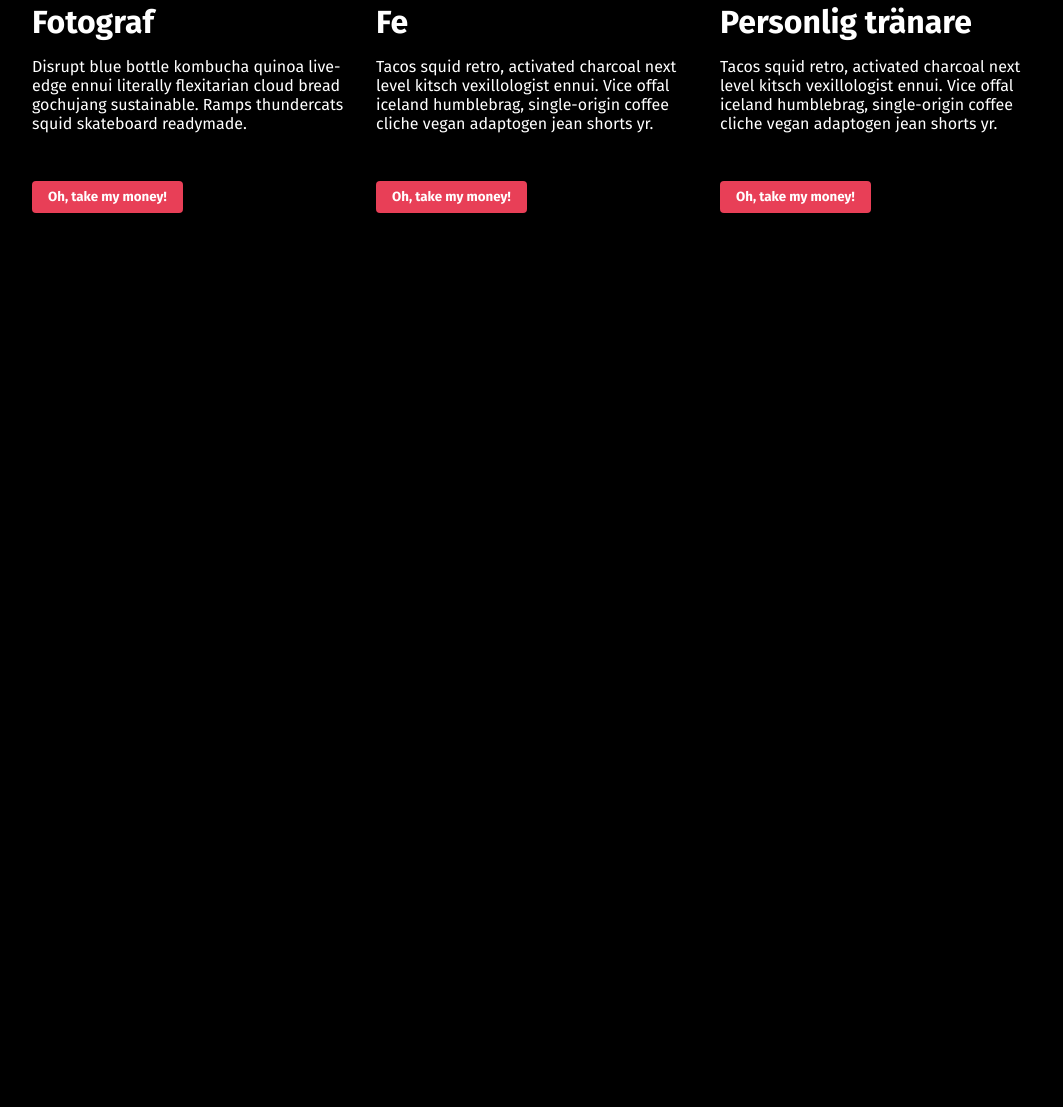
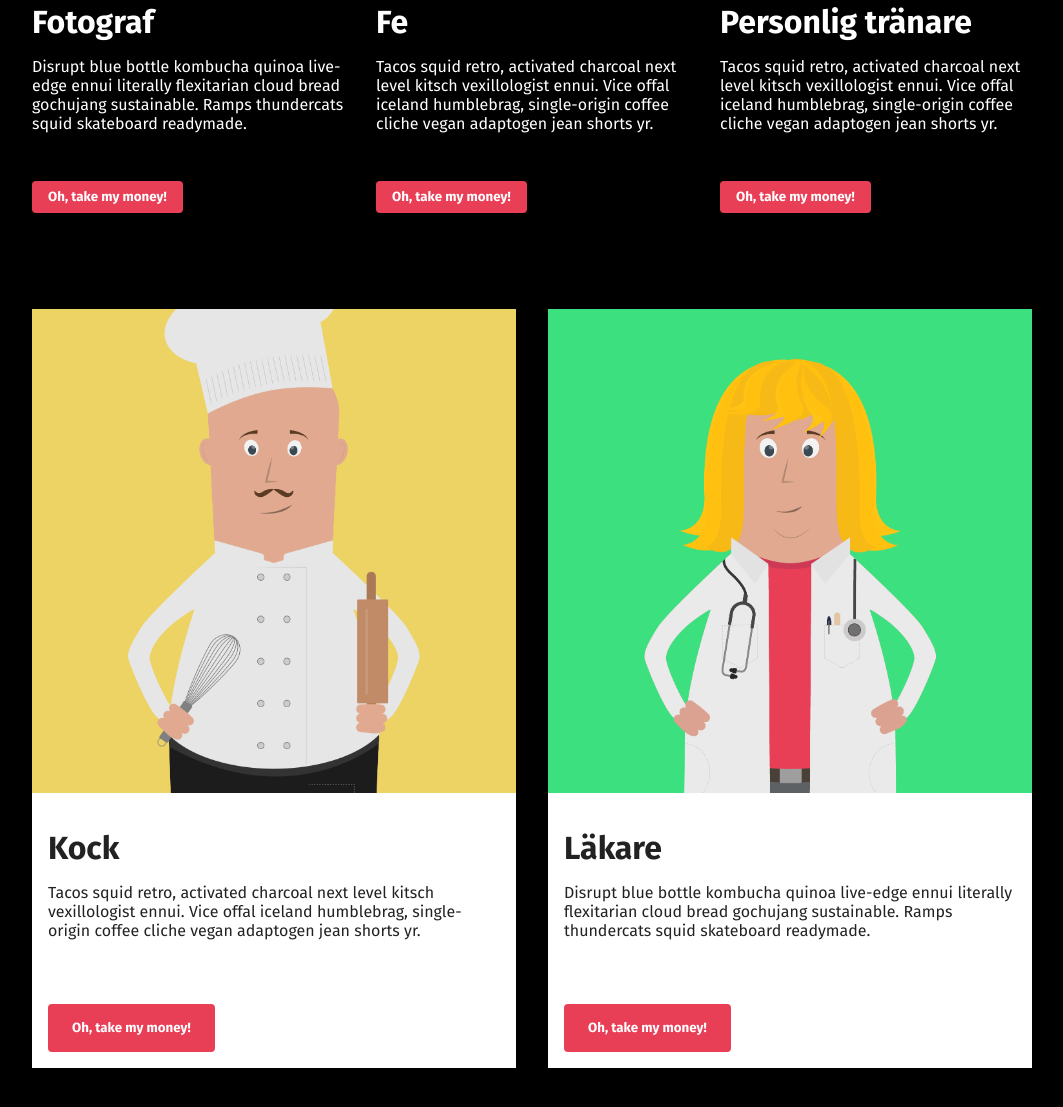
Before and after one commit to jack-carling/postershop, a website: page index.html in a window 1280 px wide. Shown: the part 2158-3265 px from the top of the page, without its empty margins (108-1171 px from the left). Before the commit the page ends 2467 px from the top, so only its background shows below. Drawn offline with nearby package versions, Linux system fonts and the light colour scheme; files that its build step writes are made by us from their sources.

Commit message:
Added large cards
• HTML and scss for large cards
• Moved grid and button into mixins

```diff
--- a/index.html
+++ b/index.html
@@ -97,6 +97,26 @@
           <button>Oh, take my money!</button>
         </div>
       </section>
+      <section class="large-cards">
+        <div>
+          <img src="./assets/char-10.png" alt="" />
+          <h2>Kock</h2>
+          <p>
+            Tacos squid retro, activated charcoal next level kitsch vexillologist ennui. Vice offal iceland humblebrag,
+            single-origin coffee cliche vegan adaptogen jean shorts yr.
+          </p>
+          <button>Oh, take my money!</button>
+        </div>
+        <div>
+          <img src="./assets/char-11.png" alt="" />
+          <h2>Läkare</h2>
+          <p>
+            Disrupt blue bottle kombucha quinoa live-edge ennui literally flexitarian cloud bread gochujang sustainable.
+            Ramps thundercats squid skateboard readymade.
+          </p>
+          <button>Oh, take my money!</button>
+        </div>
+      </section>
     </main>
   </body>
 </html>
--- a/scss/_components.scss
+++ b/scss/_components.scss
@@ -1,24 +1,27 @@
 @import 'variables';
+@import 'mixins';
 
 section.cards {
-  width: 100%;
-  max-width: 1000px;
-  display: grid;
+  @include main-grid(6rem 2rem);
   grid-template-columns: repeat(auto-fill, minmax(300px, 1fr));
-  gap: 6rem 2rem;
-  div.card {
-    img {
-      max-width: 100%;
-    }
-    button {
-      background-color: $red;
-      appearance: none;
-      border: none;
-      padding: 0.5rem 1rem;
-      border-radius: 4px;
-      cursor: pointer;
-      margin-top: 2rem;
-      font-weight: 700;
+  button {
+    @include button(0.5rem 1rem);
+  }
+}
+
+section.large-cards {
+  @include main-grid(2rem);
+  grid-template-columns: repeat(auto-fill, minmax(450px, 1fr));
+  margin-top: 6rem;
+  div {
+    background-color: $white;
+    p {
+      color: $gray;
+      padding: 0 1rem;
     }
   }
+  button {
+    @include button(1rem 1.5rem);
+    margin: 3rem 0 1rem 1rem;
+  }
 }
--- a/scss/_mixins.scss
+++ b/scss/_mixins.scss
@@ -1,3 +1,5 @@
+@import 'variables';
+
 @mixin center($direction: '') {
   display: flex;
   justify-content: center;
@@ -12,3 +14,24 @@
   top: $distance;
   left: $distance;
 }
+
+@mixin main-grid($gap) {
+  width: 100%;
+  max-width: 1000px;
+  display: grid;
+  gap: $gap;
+  img {
+    max-width: 100%;
+  }
+}
+
+@mixin button($size) {
+  background-color: $red;
+  appearance: none;
+  border: none;
+  padding: $size;
+  border-radius: 4px;
+  cursor: pointer;
+  margin-top: 2rem;
+  font-weight: 700;
+}
--- a/scss/_typography.scss
+++ b/scss/_typography.scss
@@ -19,6 +19,13 @@ h1 {
   }
 }
 
+h2 {
+  font-weight: 700;
+  font-size: 2rem;
+  margin: 2rem 1rem 1rem 1rem;
+  color: $gray;
+}
+
 h3 {
   font-weight: 700;
   font-size: 2rem;
--- a/scss/main.scss
+++ b/scss/main.scss
@@ -20,5 +20,5 @@ header {
 
 main {
   padding: 6rem 2rem;
-  @include center;
+  @include center('column');
 }
```
